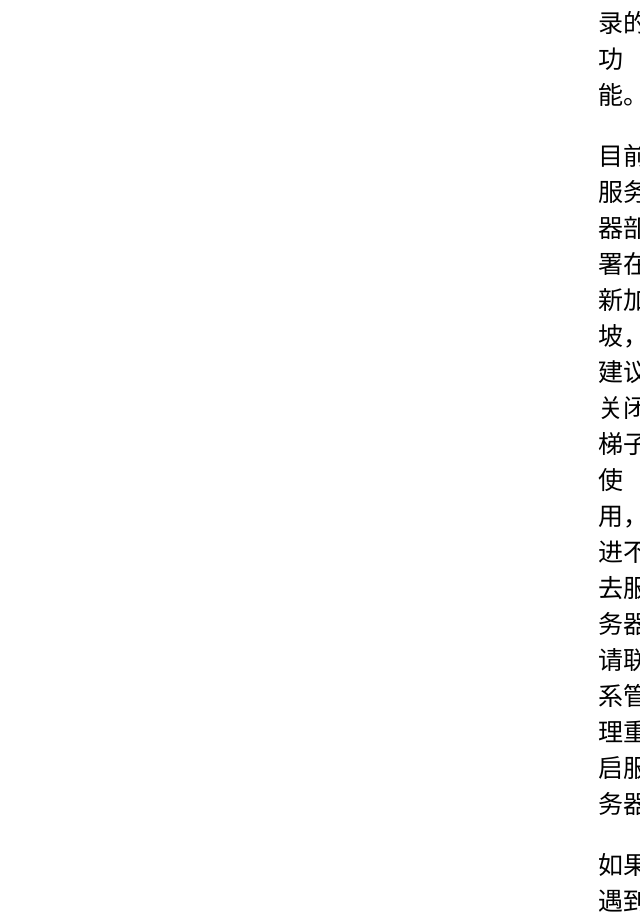
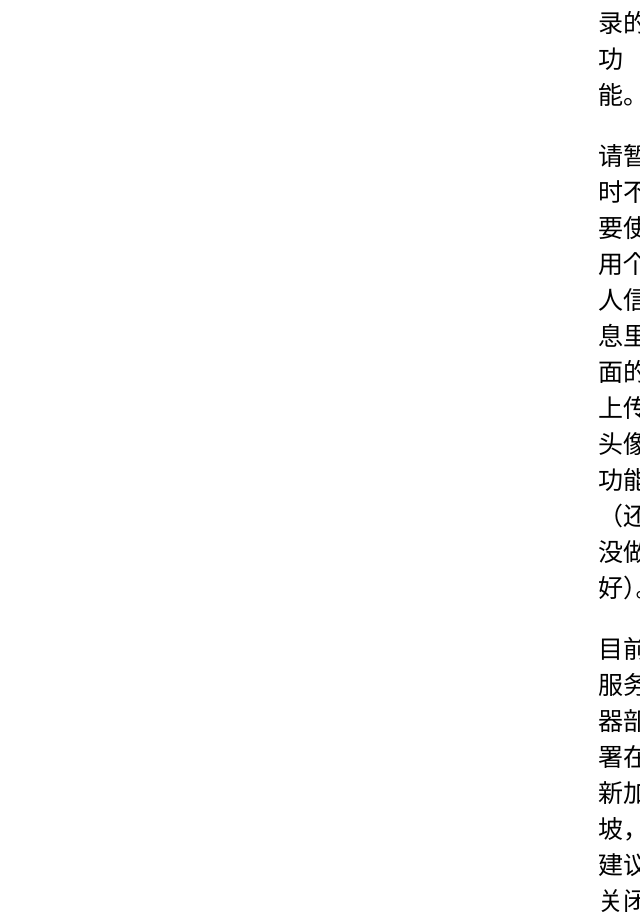
Before and after one commit to yibajianghudao/great-ming-web, a Next.js app in the folder client/: page /new_homepage in a window 1280 px wide. Shown: the part 820-1740 px from the top of the page, without its empty margins (640-1280 px from the left). Built offline with nearby package versions, Linux system fonts and the light colour scheme.

Commit message:
update announcement

```diff
--- a/client/src/pages/new_homepage.js
+++ b/client/src/pages/new_homepage.js
@@ -122,6 +122,7 @@ function Homepage({currentUser = ""}) {
                     <h1>更新公告</h1>
                     <p>军饷目前统计到了2024年2月。</p>
                     <p>以后会添加查看军饷变更记录的功能。</p>
+                    <p>请暂时不要使用个人信息里面的上传头像功能（还没做好）。</p>
                     <p>目前服务器部署在新加坡，建议关闭梯子使用，进不去服务器请联系管理重启服务器</p>
                     <p>如果遇到Bug或有什么好的建议请给江湖刀发邮件(见本页面最下方小字)，方便集中统计，感谢！</p>
                 </div>
```
